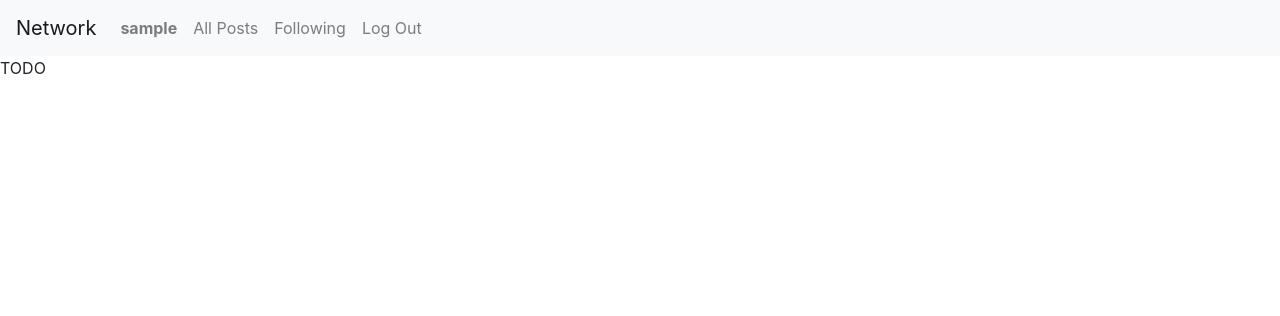
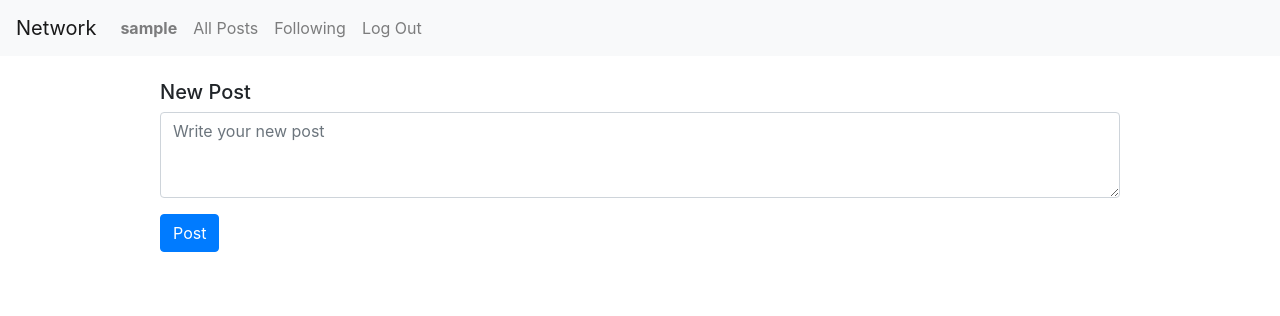
Before and after one commit to suman154/Network, a Django app: page / in a window 1280 px wide. Shown: the top 316 px of the page. Run offline with Django 3.2, Linux system fonts and the light colour scheme; the visitor is signed in with stand-in values (Sample User, id 1); some libraries are stand-ins or nearby versions.

Commit message:
index.html update

```diff
--- a/network/templates/network/index.html
+++ b/network/templates/network/index.html
@@ -1,5 +1,35 @@
 {% extends "network/layout.html" %}
+{% load static %}
+{% block script %}
+    <script src="{% static 'network/index.js' %}"></script>
+    <script src="{% static 'network/createElements.js' %}"></script>
+    <script src="{% static 'network/API.js' %}"></script>
+    <script src="{% static 'network/posts.js' %}"></script>
+    <script src="{% static 'network/like.js' %}"></script>
+    <script src="{% static 'network/getCookies.js' %}"></script>
+    <script src="{% static 'network/edit.js' %}"></script>
+{% endblock %}
+
+{% block username %}
+    {{ user.is_authenticated|json_script:"user_is_authenticated" }}
+{% endblock %}
 
 {% block body %}
-    TODO
+    {% if user.is_authenticated %}
+        <br>
+        <div class="w-75 mx-auto" id="NewPostContainer">
+            <h5>New Post</h5>
+            <form method="POST" id="NewPostForm">
+                {% csrf_token %}
+                <div class="form-group">
+                    <textarea class="form-control" placeholder="Write your new post" rows="3" id="NewPostText"></textarea>
+                </div>
+                <button type="submit" class="btn btn-primary" id="NewPostSubmit">Post</button>
+            </form>
+        </div>
+    {% endif %}
+    <br>
+    <div class="w-75 mx-auto" id="AllPostsContainer"></div>
+    <br>
+    <div class="w-75 mx-auto" id="AllPostsPaginationContainer"></div>
 {% endblock %}
```
